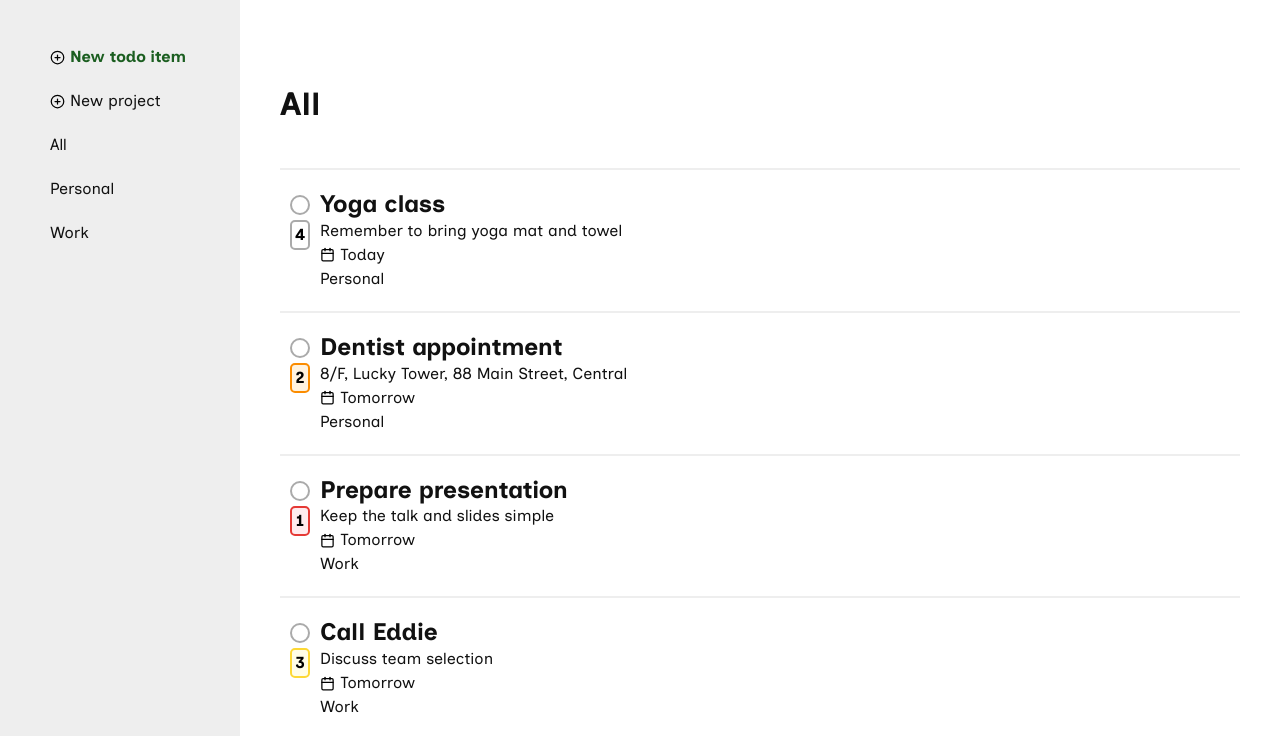
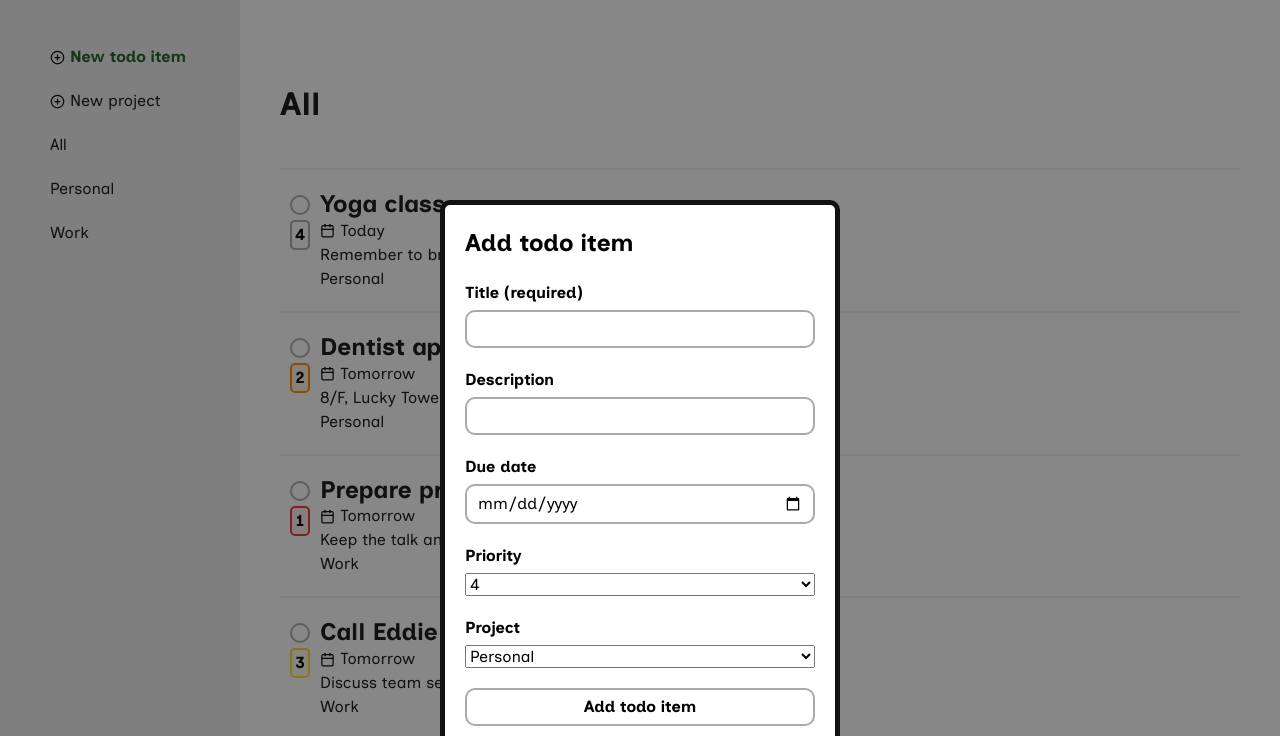
Before and after one commit to dsmchen/todo-list, a website built with webpack: page src/template.html in a window 1280 px wide. Both pictures are taken after a click on the link "New todo item". Shown: the top 736 px of the page. Built offline with nearby package versions, Linux system fonts and the light colour scheme.

Commit message:
Add dialog style

```diff
--- a/src/modules/todoUI.js
+++ b/src/modules/todoUI.js
@@ -10,6 +10,7 @@ export function todoUI() {
   const newProjectButton = document.querySelector('#new-project-btn');
   const newProjectDialog = document.querySelector('#new-project-dialog');
   const addProjectButton = document.querySelector('#add-project-btn');
+  const overlay = document.querySelector('.overlay');
 
   function createNavItem(name) {
     const navItem = document.createElement('li');
@@ -29,8 +30,6 @@ export function todoUI() {
   function createItemCard(title, desc, dueDate, proj, prio, isDone, id) {
     const itemCard = document.createElement('article');
     const itemTitle = document.createElement('h2');
-    const itemDescription = document.createElement('p');
-    const itemDueDate = document.createElement('p');
     const itemProject = document.createElement('p');
     const itemPriority = document.createElement('button');
     const itemIsDone = document.createElement('button');
@@ -40,7 +39,6 @@ export function todoUI() {
     itemPriority.setAttribute('data-priority', prio);
     itemIsDone.setAttribute('data-is-done', isDone);
 
-    itemDueDate.classList.add('due-date');
     itemPriority.classList.add('priority-btn');
     itemIsDone.classList.add('is-done-btn');
 
@@ -48,19 +46,25 @@ export function todoUI() {
     itemIsDone.addEventListener('click', handleClickIsDone);
 
     itemTitle.textContent = title;
-    itemDescription.textContent = desc;
-    itemDueDate.textContent = dueDate;
     itemProject.textContent = proj;
     itemPriority.textContent = prio;
 
-    itemCard.append(
-      itemTitle,
-      itemDescription,
-      itemDueDate,
-      itemProject,
-      itemPriority,
-      itemIsDone
-    );
+    itemCard.append(itemTitle, itemPriority, itemIsDone);
+
+    if (dueDate) {
+      const itemDueDate = document.createElement('p');
+      itemDueDate.classList.add('due-date');
+      itemDueDate.textContent = dueDate;
+      itemCard.appendChild(itemDueDate);
+    }
+
+    if (desc) {
+      const itemDescription = document.createElement('p');
+      itemDescription.textContent = desc;
+      itemCard.appendChild(itemDescription);
+    }
+
+    itemCard.appendChild(itemProject);
     main.appendChild(itemCard);
   }
 
@@ -87,6 +91,7 @@ export function todoUI() {
     const form = document.querySelector('#new-item-form');
     form.reset();
     newItemDialog.setAttribute('open', 'open');
+    overlay.classList.toggle('hidden');
   }
   newItemButton.addEventListener('click', handleClickNewItem);
 
@@ -100,6 +105,7 @@ export function todoUI() {
     if (title) {
       addTodoItem(title, description, dueDate, project, priority);
       createItemCard(title, description, dueDate, project, priority, false);
+      overlay.classList.toggle('hidden');
     }
   }
   addItemButton.addEventListener('click', handleClickAddItem);
@@ -110,6 +116,7 @@ export function todoUI() {
     const form = document.querySelector('#new-project-form');
     form.reset();
     newProjectDialog.setAttribute('open', 'open');
+    overlay.classList.toggle('hidden');
   }
   newProjectButton.addEventListener('click', handleClickNewProject);
 
@@ -120,6 +127,7 @@ export function todoUI() {
       addTodoProject(name);
       createNavItem(name);
       createProjectOption(name);
+      overlay.classList.toggle('hidden');
     }
   }
   addProjectButton.addEventListener('click', handleClickAddProject);
--- a/src/style.css
+++ b/src/style.css
@@ -92,6 +92,7 @@ h6 {
 body {
   font-family: Inclusive Sans, Arial, Helvetica, sans-serif;
   color: #111;
+  position: relative;
 }
 
 a,
@@ -167,6 +168,7 @@ main {
   flex-direction: column;
   gap: 20px;
   padding-right: 40px;
+  padding-bottom: 80px;
 }
 
 article {
@@ -240,3 +242,62 @@ article .due-date:before {
   background: center no-repeat url(./assets/images/calendar.svg);
   background-size: 15px;
 }
+
+.overlay {
+  position: fixed;
+  top: 0;
+  left: 0;
+  width: 100%;
+  height: 100%;
+  background-color: #111;
+  opacity: 0.5;
+}
+
+.hidden {
+  display: none;
+}
+
+dialog {
+  position: absolute;
+  top: 200px;
+  left: 50%;
+  transform: translateX(-50%);
+  border: 5px solid #111;
+  border-radius: 10px;
+  padding: 20px;
+  width: 400px;
+}
+
+form h2 {
+  margin-bottom: 20px;
+}
+
+.form-row {
+  display: flex;
+  flex-direction: column;
+  margin-bottom: 20px;
+}
+
+form label {
+  font-weight: bold;
+  margin-bottom: 5px;
+}
+
+form input {
+  border-radius: 10px;
+  padding: 5px 10px;
+  border: 2px solid #aaa;
+}
+
+form input:user-invalid {
+  border-color: #e53935;
+}
+
+form button {
+  background: none;
+  width: 100%;
+  border: 2px solid #aaa;
+  border-radius: 10px;
+  padding: 5px 10px;
+  font-weight: bold;
+}
--- a/src/template.html
+++ b/src/template.html
@@ -23,6 +23,7 @@
       </header>
       <main></main>
     </div>
+    <div class="overlay hidden"></div>
     <dialog id="new-item-dialog">
       <form method="dialog" id="new-item-form">
         <h2>Add todo item</h2>
@@ -60,8 +61,8 @@
         <div class="form-row">
           <label for="project-name">Name (required)</label>
           <input type="text" name="project-name" id="project-name" required />
-          <button id="add-project-btn" class="primary">Add project</button>
         </div>
+        <button id="add-project-btn" class="primary">Add project</button>
       </form>
     </dialog>
   </body>
```
